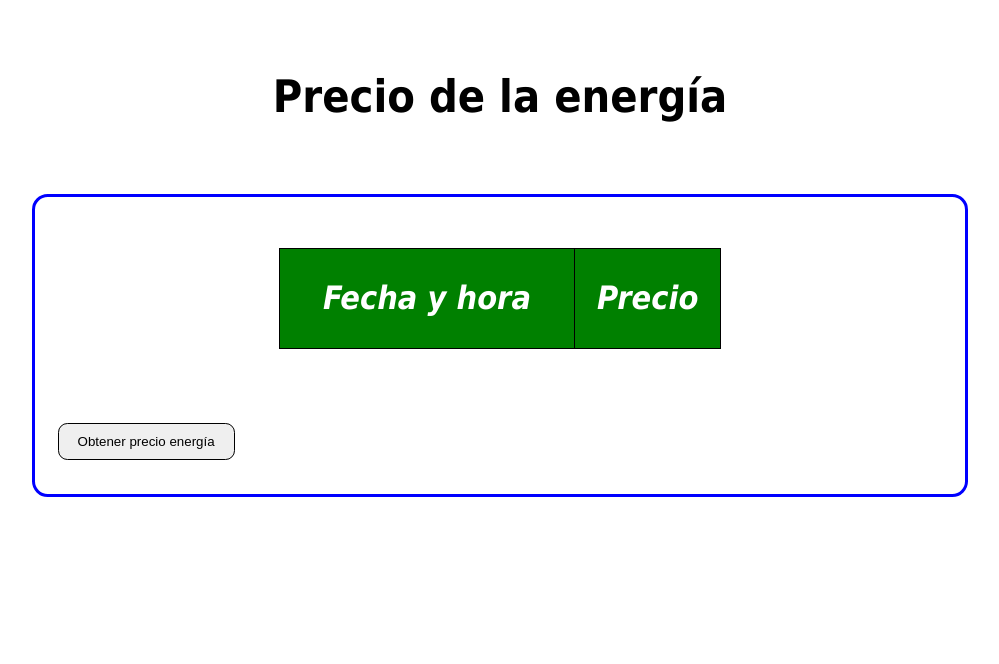
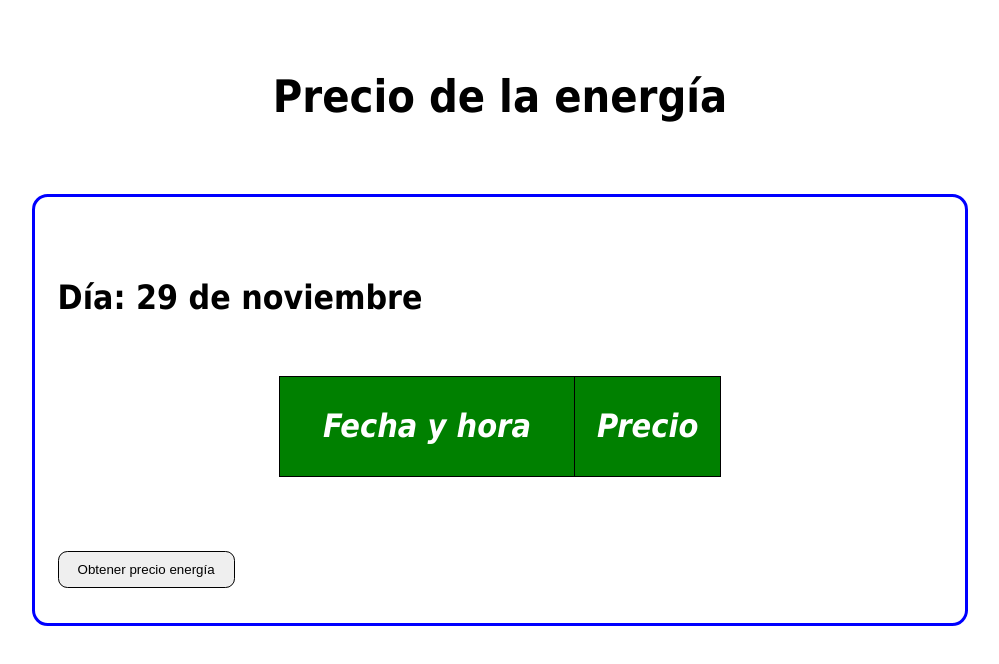
Before and after one commit to UO269424/SEW-JS-2021-10, a plain HTML site: page index.html in a window 1280 px wide. Shown: the whole page, without its empty margins (140-1139 px from the left). Drawn offline with nearby package versions, Linux system fonts and the light colour scheme.

Commit message:
Update index.html

```diff
--- a/index.html
+++ b/index.html
@@ -11,6 +11,7 @@
     <body>
         <h1>Precio de la energía</h1>
         <section>
+            <h2>Día: 29 de noviembre</h2>
             <table>
                 <tr>
                     <th>Fecha y hora</th>
```
